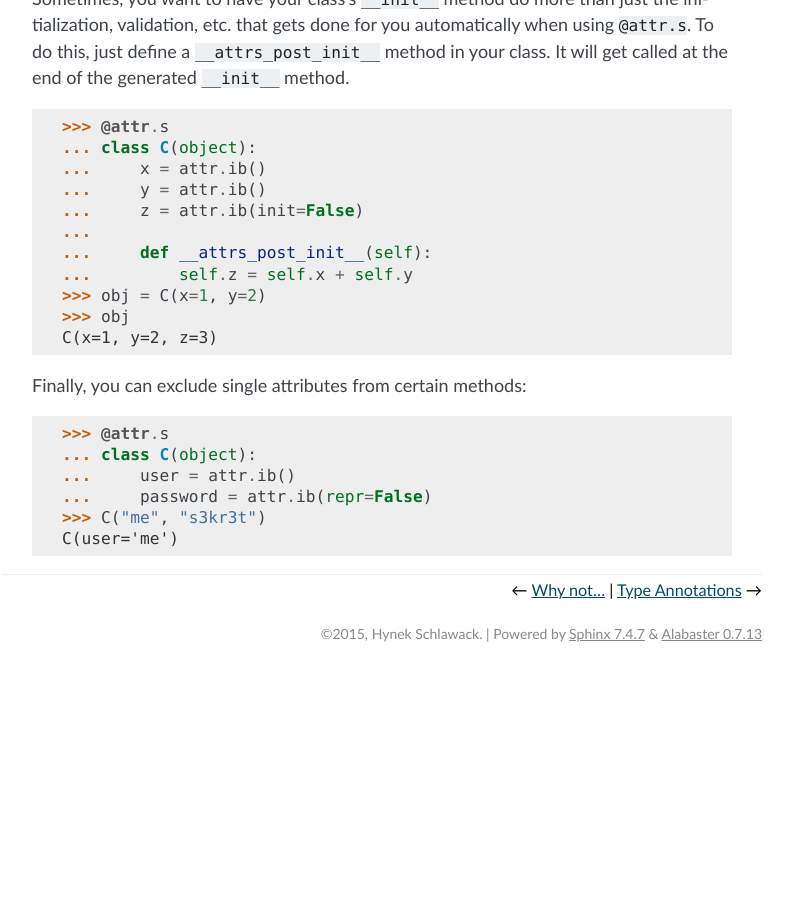
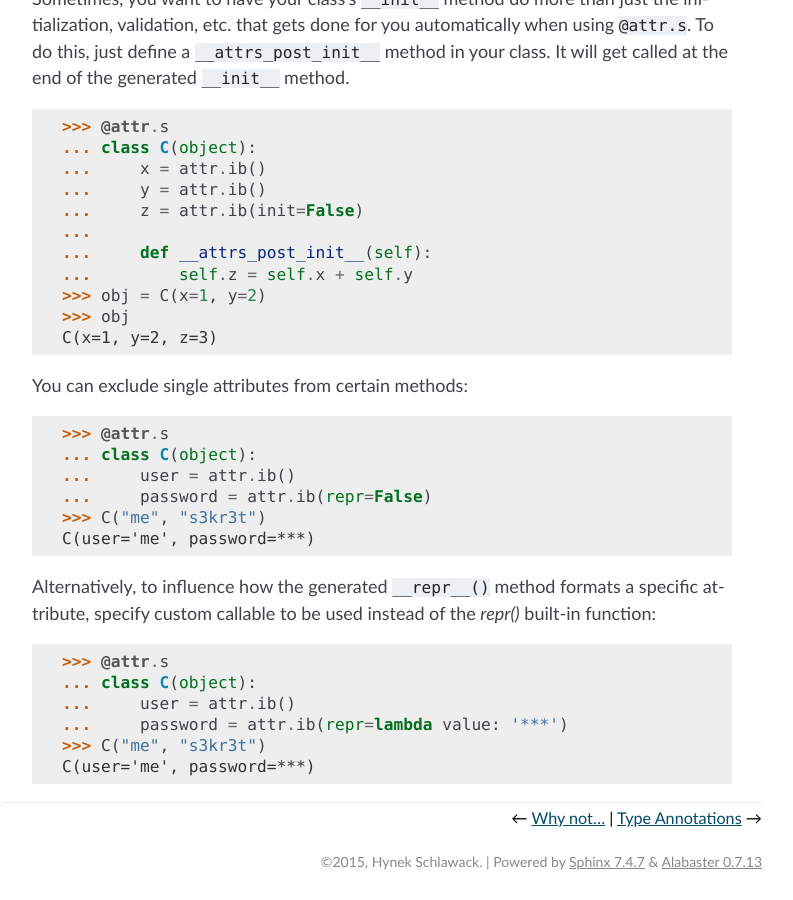
Before and after one commit to python-attrs/attrs, a Sphinx documentation site: the page built from docs/examples.rst, in a window 1280 px wide and 900 px high, scrolled down 12756 px. Shown: the whole window, without its empty margins (368-1161 px from the left). Built offline with Sphinx 7.4.7, drawn with Linux system fonts in a browser that asks for light colours; before the commit the page ends 13428 px from its top, so only the background shows below that.

Commit message:
add docs with example

```diff
--- a/docs/examples.rst
+++ b/docs/examples.rst
@@ -656,7 +656,7 @@ It will get called at the end of the generated ``__init__`` method.
    >>> obj
    C(x=1, y=2, z=3)
 
-Finally, you can exclude single attributes from certain methods:
+You can exclude single attributes from certain methods:
 
 .. doctest::
 
@@ -665,4 +665,15 @@ Finally, you can exclude single attributes from certain methods:
    ...     user = attr.ib()
    ...     password = attr.ib(repr=False)
    >>> C("me", "s3kr3t")
-   C(user='me')
+   C(user='me', password=***)
+
+Alternatively, to influence how the generated ``__repr__()`` method formats a specific attribute, specify custom callable to be used instead of the `repr()` built-in function:
+
+.. doctest::
+
+   >>> @attr.s
+   ... class C(object):
+   ...     user = attr.ib()
+   ...     password = attr.ib(repr=lambda value: '***')
+   >>> C("me", "s3kr3t")
+   C(user='me', password=***)
```
